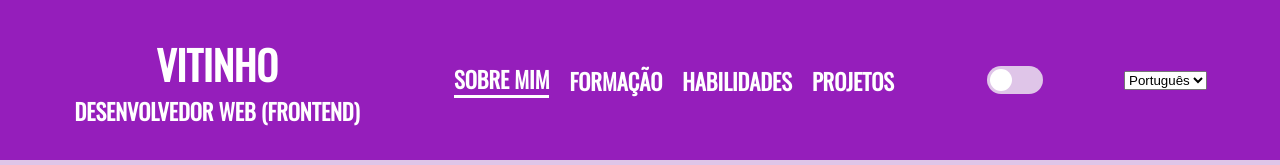
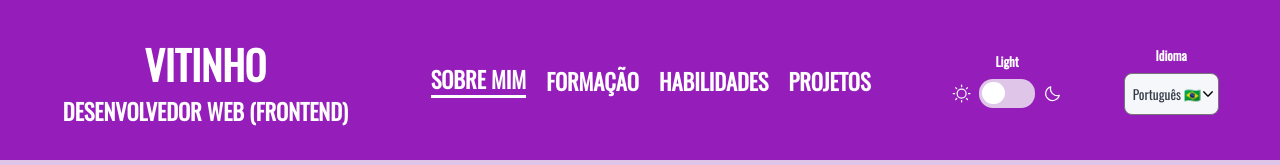
Before and after one commit to VitinhoSouza/my-portfolio, a React (Create React App) app: page / in a window 1280 px wide. Shown: the top 165 px of the page. Built offline with nearby package versions, Linux system fonts and the light colour scheme; no server answers.

Commit message:
feat: add theme and language container

```diff
--- a/src/components/Header/Header.tsx
+++ b/src/components/Header/Header.tsx
@@ -5,9 +5,17 @@ import { ThemeContext } from "styled-components";
 import { shade } from "polished";
 import { useTranslation } from "react-i18next";
 
-import i18n from "../../translate/i18n";
+import { Sun, Moon } from "phosphor-react";
 
-import { Container, Menu, PersonalData } from "./styles";
+import {
+  Container,
+  Menu,
+  PersonalData,
+  ThemeContainer,
+  SwitchContainer,
+  LanguageContainer,
+  SelectLanguage
+} from "./styles";
 
 interface IHeaderProps {
   toggleTheme: () => void;
@@ -16,19 +24,19 @@ interface IHeaderProps {
 export function Header({ toggleTheme }: IHeaderProps) {
   const { colors, title } = useContext(ThemeContext);
 
-  const { t } = useTranslation('header');
+  const { t, i18n } = useTranslation("header");
 
   const handleLanguage = (event: any) => {
     event.preventDefault();
     const language = event.target.value;
     i18n.changeLanguage(language);
-  }
+  };
 
   return (
     <Container>
       <PersonalData>
         <span className="title">Vitinho</span>
-        <span>{t('office')}</span>
+        <span>{t("office")}</span>
       </PersonalData>
 
       <Menu>
@@ -36,13 +44,18 @@ export function Header({ toggleTheme }: IHeaderProps) {
           to="/"
           // className={(navData) => (navData.isActive ? "active" : "")}
         >
-          {t('homeTitle')}
+          {t("homeTitle")}
         </NavLink>
-        <NavLink to="/formation">{t('formationTitle')}</NavLink>
-        <NavLink to="/skills">{t('skillsTitle')}</NavLink>
-        <NavLink to="/projects">{t('projectsTitle')}</NavLink>
+        <NavLink to="/formation">{t("formationTitle")}</NavLink>
+        <NavLink to="/skills">{t("skillsTitle")}</NavLink>
+        <NavLink to="/projects">{t("projectsTitle")}</NavLink>
       </Menu>
 
+      <ThemeContainer>
+        <span>{title === "dark" ? "Dark" : "Light"}</span>
+
+        <SwitchContainer>
+          <Sun size="1.2rem"/>
           <Switch
             className={title === "dark" ? "toggleTheme active" : "toggleTheme"}
             onChange={toggleTheme}
@@ -53,13 +66,18 @@ export function Header({ toggleTheme }: IHeaderProps) {
             offColor={colors.background}
             onColor={shade(0.4, colors.primary)}
           />
+          <Moon size="1.2rem"/>
+        </SwitchContainer>
 
-      <select
-        defaultValue={i18n.language} onChange={handleLanguage}
-      >
-          <option value="pt">Português</option>
-          <option value="en">English</option>
-      </select>
+      </ThemeContainer>
+
+      <LanguageContainer>
+        <span>{t('language')}</span>
+        <SelectLanguage defaultValue={i18n.language} onChange={handleLanguage}>
+          <option value="pt">Português 🇧🇷</option>
+          <option value="en">English 🇺🇸</option>
+        </SelectLanguage>
+      </LanguageContainer>
     </Container>
   );
 }
--- a/src/components/Header/styles.ts
+++ b/src/components/Header/styles.ts
@@ -1,4 +1,8 @@
 import styled from 'styled-components';
+
+import IconArrow from "../../assets/arrow-bottom.svg";
+
+const iconArrowBottom = `url(${IconArrow})`;
 
 export const Container = styled.header`
     width: 100vw;
@@ -17,7 +21,7 @@ export const Container = styled.header`
     position: relative;
 
     .toggleTheme{
-        margin-right: 0.5rem;
+        /* margin-right: 0.5rem; */
 
         .react-switch-bg{
             width: 3.5rem !important;
@@ -98,3 +102,50 @@ export const Menu = styled.nav`
         }
     }
 `
+
+export const ThemeContainer = styled.div`
+    text-transform: none;
+    font-size: 0.8rem;
+
+    display: flex;
+    flex-direction: column;
+    align-items: center;
+    gap: 0.5rem;
+`
+
+export const SwitchContainer = styled.div`
+
+    display: flex;
+    justify-content: center;
+    align-items: center;
+    gap: 0.5rem;
+`
+export const LanguageContainer = styled.div`
+    text-transform: none;
+    font-size: 0.8rem;
+
+    display: flex;
+    flex-direction: column;
+    align-items: center;
+    gap: 0.5rem;
+`
+
+export const SelectLanguage = styled.select`
+    width: 100%;
+    background-color: rgb(245, 247, 250);
+    background-image: ${iconArrowBottom};
+    background-repeat: no-repeat;
+    background-size: 10px;
+    background-position-x: 95%;
+    background-position-y: center;
+    color: rgb(51, 57, 71);
+    font-family: Oswald;
+    border-radius: 8px;
+    padding: 8px 16px 8px 8px;
+    line-height: 24px;
+    appearance: none;
+
+    &:hover: {
+      cursor: "pointer",
+    }
+`
--- a/src/translate/languages/en.ts
+++ b/src/translate/languages/en.ts
@@ -5,7 +5,8 @@ const messages = {
             homeTitle:"About me",
             formationTitle:"Formation",
             skillsTitle:"Skills",
-            projectsTitle:"Projects"
+            projectsTitle:"Projects",
+            language:"Language"
         },
         home:{
             whoAmI: "who am I?",
--- a/src/translate/languages/pt.ts
+++ b/src/translate/languages/pt.ts
@@ -5,7 +5,8 @@ const messages = {
             homeTitle:"Sobre mim",
             formationTitle:"Formação",
             skillsTitle:"Habilidades",
-            projectsTitle:"Projetos"
+            projectsTitle:"Projetos",
+            language:"Idioma"
         },
         home:{
             whoAmI: "Quem sou eu?",
```
Also changed, not shown: src/assets/arrow-bottom.svg (added). Lines whose indentation alone changed are shown as unchanged.
